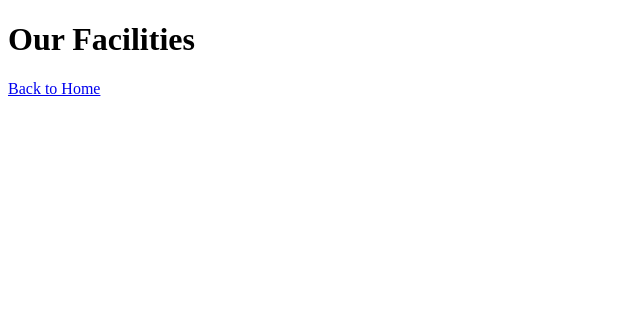
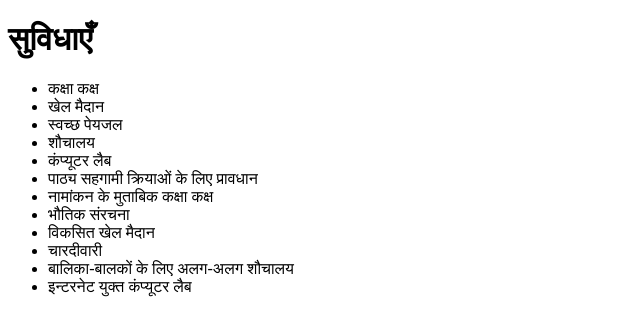
Before and after one commit to blsaran6543/gpsvjkdbamrala, a plain HTML site: page facilities.html in a window 1280 px wide. Shown: the whole page, without its empty margins (0-640 px from the left). Drawn offline with Linux system fonts and the light colour scheme.

Commit message:
Add files via upload

```diff
--- a/facilities.html
+++ b/facilities.html
@@ -1 +1,25 @@
-<!DOCTYPE html><html><head><title>Facilities</title></head><body><h1>Our Facilities</h1><a href='index.html'>Back to Home</a></body></html>
+
+<!DOCTYPE html>
+<html lang="hi">
+<head>
+    <meta charset="UTF-8">
+    <title>FACILITIES - GPSVJKDBAMRALA</title>
+</head>
+<body>
+    <h1>सुविधाएँ</h1>
+    <ul>
+        <li>कक्षा कक्ष</li>
+        <li>खेल मैदान</li>
+        <li>स्वच्छ पेयजल</li>
+        <li>शौचालय</li>
+        <li>कंप्यूटर लैब</li>
+        <li>पाठ्य सहगामी क्रियाओं के लिए प्रावधान</li>
+        <li>नामांकन के मुताबिक कक्षा कक्ष</li>
+        <li>भौतिक संरचना</li>
+        <li>विकसित खेल मैदान</li>
+        <li>चारदीवारी</li>
+        <li>बालिका-बालकों के लिए अलग-अलग शौचालय</li>
+        <li>इन्टरनेट युक्त कंप्यूटर लैब</li>
+    </ul>
+</body>
+</html>
```
